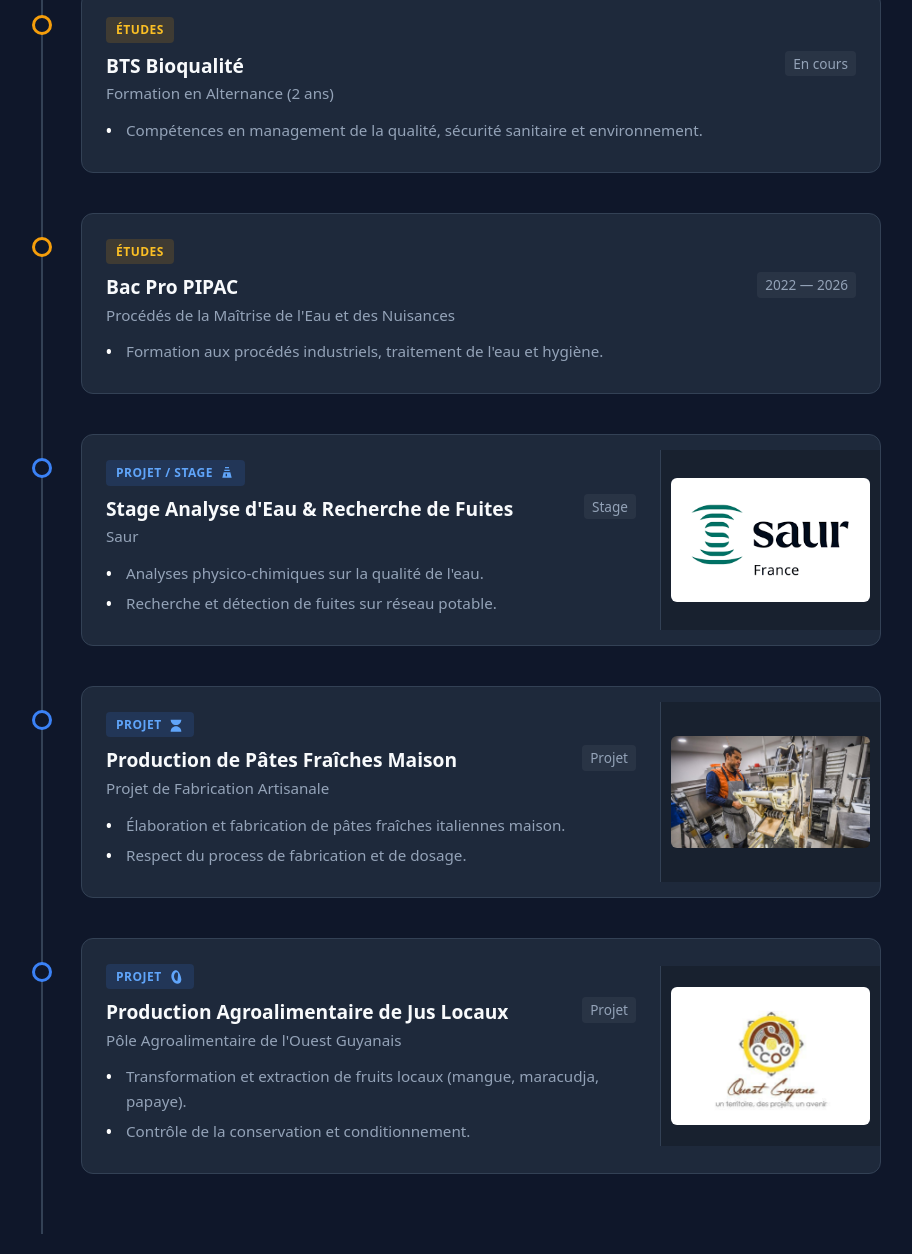
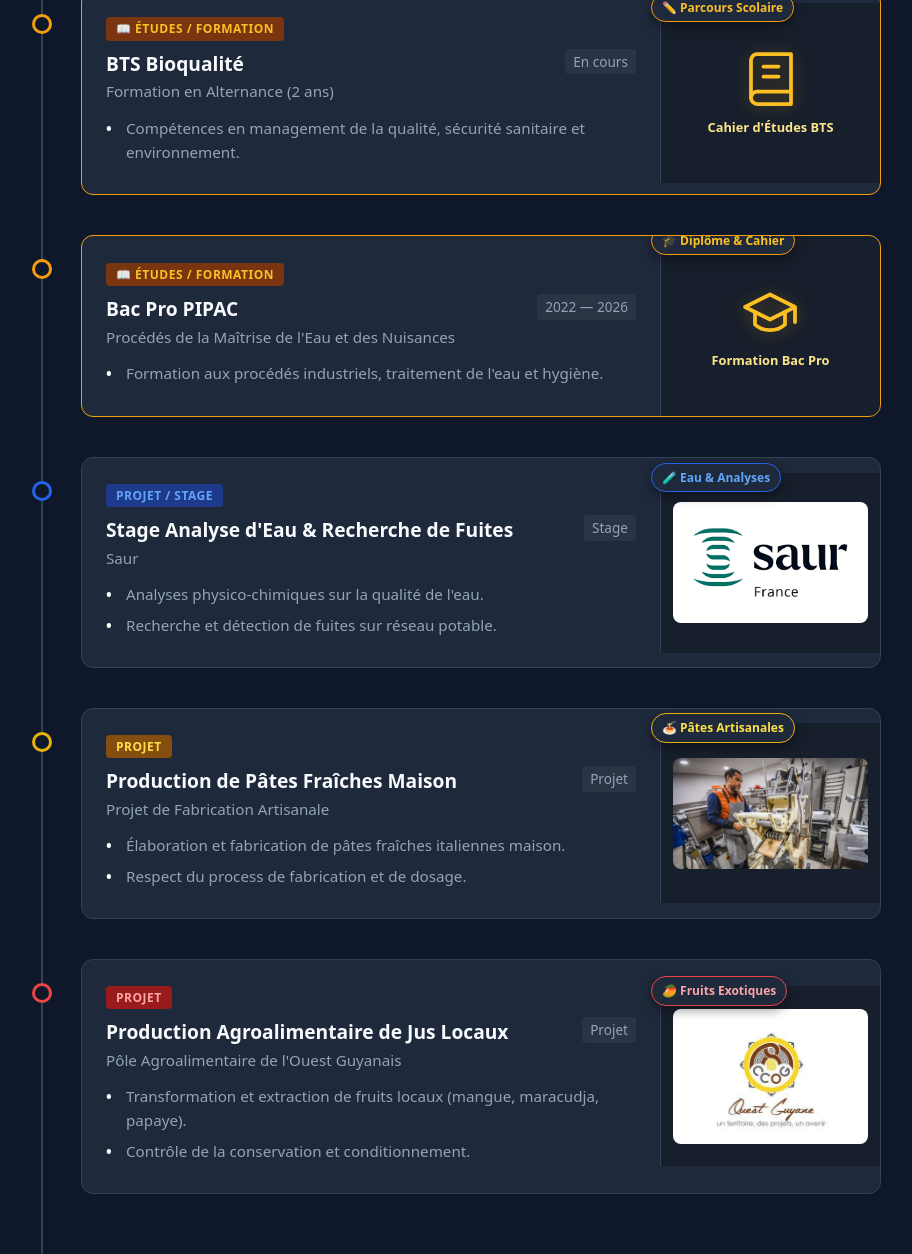
Before and after one commit to Lombard-Martin/portfolio, a plain HTML site: page index.html in a window 1280 px wide. Shown: the part 946-2200 px from the top of the page, without its empty margins (189-1101 px from the left). Drawn offline with Linux system fonts and the light colour scheme.

Commit message:
Update index.html

```diff
--- a/index.html
+++ b/index.html
@@ -13,10 +13,22 @@
             --border: #334155;
             --font-family: system-ui, -apple-system, BlinkMacSystemFont, 'Segoe UI', Roboto, sans-serif;
 
-            /* Codes Couleurs */
+            /* Codes Couleurs Globaux */
             --color-projet: #3b82f6;       /* Bleu */
             --color-norme: #10b981;        /* Émeraude */
             --color-etudes: #f59e0b;       /* Ambre/Orange */
+
+            /* Couleurs Spécifiques par Carte */
+            --card-huile-border: #15803d;  /* Vert foncé */
+            --card-huile-badge: #14532d;
+            --card-saur-border: #2563eb;   /* Bleu Eau */
+            --card-saur-badge: #1e3a8a;
+            --card-pates-border: #eab308;  /* Jaune */
+            --card-pates-badge: #854d0e;
+            --card-guyane-border: #ef4444; /* Rouge */
+            --card-guyane-badge: #991b1b;
+            --card-etudes-border: #f59e0b; /* Orange/Ambre */
+            --card-etudes-badge: #78350f;
         }
 
         * {
@@ -227,7 +239,7 @@
             z-index: 2;
         }
 
-        /* Carte de contenu avec disposition horizontale */
+        /* Carte de contenu */
         .card {
             background-color: var(--card-bg);
             border: 1px solid var(--border);
@@ -248,8 +260,9 @@
             flex: 1;
         }
 
-        /* Zone d'image à droite */
+        /* Zone d'image/illustration à droite */
         .card-image-wrapper {
+            position: relative;
             width: 220px;
             min-width: 220px;
             height: 100%;
@@ -257,26 +270,65 @@
             display: flex;
             align-items: center;
             justify-content: center;
-            background-color: rgba(0, 0, 0, 0.2);
+            background-color: rgba(0, 0, 0, 0.25);
             border-left: 1px solid var(--border);
-            padding: 10px;
+            padding: 12px;
         }
 
         .card-image {
             max-width: 100%;
-            max-height: 160px;
+            max-height: 150px;
             width: auto;
             height: auto;
             object-fit: contain;
-            border-radius: 6px;
+            border-radius: 8px;
         }
 
-        /* Formes / Icônes à côté des badges */
+        /* Zone d'illustration pour les études */
+        .card-school-illustration {
+            display: flex;
+            flex-direction: column;
+            align-items: center;
+            justify-content: center;
+            gap: 8px;
+            color: #fbbf24;
+            text-align: center;
+            padding: 10px;
+        }
+
+        .card-school-illustration svg {
+            filter: drop-shadow(0 2px 8px rgba(245, 158, 11, 0.3));
+        }
+
+        .card-school-illustration span {
+            font-size: 0.8rem;
+            font-weight: 600;
+            color: #fde68a;
+        }
+
+        /* Badges / Décorations autour de l'image */
+        .img-decoration {
+            position: absolute;
+            top: -10px;
+            left: -10px;
+            background-color: var(--card-bg);
+            border: 1px solid var(--border);
+            border-radius: 20px;
+            padding: 4px 10px;
+            font-size: 0.75rem;
+            display: flex;
+            align-items: center;
+            gap: 4px;
+            box-shadow: 0 4px 12px rgba(0,0,0,0.4);
+            z-index: 5;
+            font-weight: 600;
+        }
+
         .card-tag {
             display: inline-flex;
             align-items: center;
             gap: 6px;
-            padding: 3px 10px;
+            padding: 2px 10px;
             border-radius: 4px;
             font-size: 0.75rem;
             font-weight: 700;
@@ -285,23 +337,37 @@
             margin-bottom: 8px;
         }
 
-        .icon-shape {
-            display: inline-block;
-            vertical-align: middle;
-        }
+        /* --- COULEURS SPÉCIFIQUES --- */
 
-        /* Code Couleur par catégorie */
-        .type-projet .timeline-dot { border-color: var(--color-projet); }
-        .type-projet .card-tag { background: rgba(59, 130, 246, 0.15); color: #60a5fa; }
-        .type-projet:hover .card { border-color: var(--color-projet); }
+        /* 1. Huile Cauvin (Vert foncé) */
+        .card-huile { border-color: var(--card-huile-border); }
+        .card-huile .timeline-dot { border-color: var(--card-huile-border); }
+        .card-huile .card-tag { background-color: var(--card-huile-badge); color: #4ade80; }
+        .card-huile .img-decoration { border-color: var(--card-huile-border); color: #4ade80; }
 
-        .type-norme .timeline-dot { border-color: var(--color-norme); }
-        .type-norme .card-tag { background: rgba(16, 185, 129, 0.15); color: #34d399; }
-        .type-norme:hover .card { border-color: var(--color-norme); }
+        /* 2. Saur (Bleu Eau) */
+        .card-saur { border-color: var(--card-saur-border); }
+        .card-saur .timeline-dot { border-color: var(--card-saur-border); }
+        .card-saur .card-tag { background-color: var(--card-saur-badge); color: #60a5fa; }
+        .card-saur .img-decoration { border-color: var(--card-saur-border); color: #60a5fa; }
 
-        .type-etudes .timeline-dot { border-color: var(--color-etudes); }
-        .type-etudes .card-tag { background: rgba(245, 158, 11, 0.15); color: #fbbf24; }
-        .type-etudes:hover .card { border-color: var(--color-etudes); }
+        /* 3. Pâtes Fraîches (Jaune) */
+        .card-pates { border-color: var(--card-pates-border); }
+        .card-pates .timeline-dot { border-color: var(--card-pates-border); }
+        .card-pates .card-tag { background-color: var(--card-pates-badge); color: #fde047; }
+        .card-pates .img-decoration { border-color: var(--card-pates-border); color: #fde047; }
+
+        /* 4. Jus Locaux Guyane (Rouge) */
+        .card-guyane { border-color: var(--card-guyane-border); }
+        .card-guyane .timeline-dot { border-color: var(--card-guyane-border); }
+        .card-guyane .card-tag { background-color: var(--card-guyane-badge); color: #fca5a5; }
+        .card-guyane .img-decoration { border-color: var(--card-guyane-border); color: #fca5a5; }
+
+        /* Cartes Études / Formation (Ambre) */
+        .type-etudes .card { border-color: var(--card-etudes-border); }
+        .type-etudes .timeline-dot { border-color: var(--card-etudes-border); }
+        .type-etudes .card-tag { background-color: var(--card-etudes-badge); color: #fbbf24; }
+        .type-etudes .img-decoration { border-color: var(--card-etudes-border); color: #fbbf24; }
 
         .card-header {
             display: flex;
@@ -415,6 +481,10 @@
                 border-left: none;
                 border-bottom: 1px solid var(--border);
             }
+            .img-decoration {
+                top: 10px;
+                left: 10px;
+            }
             h1 { font-size: 2rem; }
             .timeline-line { left: 15px; }
             .timeline-dot { left: 6px; }
@@ -482,17 +552,12 @@
             <div class="timeline-section">
                 <div class="timeline-line"></div>
 
-                <!-- 1. Huile Cauvin (avec Olives SVG) -->
-                <div class="timeline-item type-norme" data-category="norme">
+                <!-- 1. Huile Cauvin (VERT FONCÉ) -->
+                <div class="timeline-item type-norme card-huile" data-category="norme">
                     <div class="timeline-dot"></div>
                     <div class="card">
                         <div class="card-content">
-                            <span class="card-tag">
-                                Normes & Qualité
-                                <svg class="icon-shape" width="16" height="16" viewBox="0 0 24 24" fill="currentColor">
-                                    <path d="M12,3 C7.5,3 4,7 4,12 C4,16.5 7.5,21 12,21 C16.5,21 20,16.5 20,12 C20,7 16.5,3 12,3 Z M12,18 C9,18 7,15.5 7,12 C7,8.5 9,6 12,6 C15,6 17,8.5 17,12 C17,15.5 15,18 12,18 Z M14,2 C14,2 16,0 18,2 C20,4 18,6 18,6 L14,2 Z"/>
-                                </svg>
-                            </span>
+                            <span class="card-tag">Normes & Qualité</span>
                             <div class="card-header">
                                 <div>
                                     <div class="card-title">Technicien Qualité (Alternance)</div>
@@ -509,17 +574,20 @@
                             </div>
                         </div>
                         <div class="card-image-wrapper">
+                            <div class="img-decoration">🫒 Olives & Qualité</div>
                             <img src="img/image portfoliot huile cauvin.jpg" alt="Huile Cauvin" class="card-image" onerror="this.parentElement.style.display='none'">
                         </div>
                     </div>
                 </div>
 
-                <!-- 2. BTS Bioqualité -->
+                <!-- 2. BTS Bioqualité (ÉTUDES) -->
                 <div class="timeline-item type-etudes" data-category="etudes">
                     <div class="timeline-dot"></div>
                     <div class="card">
                         <div class="card-content">
-                            <span class="card-tag">Études</span>
+                            <span class="card-tag">
+                                📖 Études / Formation
+                            </span>
                             <div class="card-header">
                                 <div>
                                     <div class="card-title">BTS Bioqualité</div>
@@ -533,15 +601,29 @@
                                 </ul>
                             </div>
                         </div>
+                        <div class="card-image-wrapper">
+                            <div class="img-decoration">✏️ Parcours Scolaire</div>
+                            <div class="card-school-illustration">
+                                <svg width="60" height="60" viewBox="0 0 24 24" fill="none" stroke="currentColor" stroke-width="1.5" stroke-linecap="round" stroke-linejoin="round">
+                                    <path d="M4 19.5A2.5 2.5 0 0 1 6.5 17H20"/>
+                                    <path d="M6.5 2H20v20H6.5A2.5 2.5 0 0 1 4 19.5v-15A2.5 2.5 0 0 1 6.5 2z"/>
+                                    <line x1="9" y1="7" x2="15" y2="7"/>
+                                    <line x1="9" y1="11" x2="15" y2="11"/>
+                                </svg>
+                                <span>Cahier d'Études BTS</span>
+                            </div>
+                        </div>
                     </div>
                 </div>
 
-                <!-- 3. Bac Pro PIPAC -->
+                <!-- 3. Bac Pro PIPAC (ÉTUDES) -->
                 <div class="timeline-item type-etudes" data-category="etudes">
                     <div class="timeline-dot"></div>
                     <div class="card">
                         <div class="card-content">
-                            <span class="card-tag">Études</span>
+                            <span class="card-tag">
+                                📖 Études / Formation
+                            </span>
                             <div class="card-header">
                                 <div>
                                     <div class="card-title">Bac Pro PIPAC</div>
@@ -555,20 +637,25 @@
                                 </ul>
                             </div>
                         </div>
+                        <div class="card-image-wrapper">
+                            <div class="img-decoration">🎓 Diplôme & Cahier</div>
+                            <div class="card-school-illustration">
+                                <svg width="60" height="60" viewBox="0 0 24 24" fill="none" stroke="currentColor" stroke-width="1.5" stroke-linecap="round" stroke-linejoin="round">
+                                    <path d="M22 10v6M2 10l10-5 10 5-10 5z"/>
+                                    <path d="M6 12v5c3 3 9 3 12 0v-5"/>
+                                </svg>
+                                <span>Formation Bac Pro</span>
+                            </div>
+                        </div>
                     </div>
                 </div>
 
-                <!-- 4. Stage Saur (avec Flacon / Échantillon SVG) -->
-                <div class="timeline-item type-projet" data-category="projet">
+                <!-- 4. Stage Saur (BLEU) -->
+                <div class="timeline-item type-projet card-saur" data-category="projet">
                     <div class="timeline-dot"></div>
                     <div class="card">
                         <div class="card-content">
-                            <span class="card-tag">
-                                Projet / Stage
-                                <svg class="icon-shape" width="16" height="16" viewBox="0 0 24 24" fill="currentColor">
-                                    <path d="M9 3v2h6V3H9zm-1 4h8v2H8V7zm-1 4h10l2 8H5l2-8zm3 2v4h2v-4h-2z"/>
-                                </svg>
-                            </span>
+                            <span class="card-tag">Projet / Stage</span>
                             <div class="card-header">
                                 <div>
                                     <div class="card-title">Stage Analyse d'Eau & Recherche de Fuites</div>
@@ -584,22 +671,18 @@
                             </div>
                         </div>
                         <div class="card-image-wrapper">
+                            <div class="img-decoration">🧪 Eau & Analyses</div>
                             <img src="img/images saur.png" alt="Analyse d'eau Saur" class="card-image" onerror="this.parentElement.style.display='none'">
                         </div>
                     </div>
                 </div>
 
-                <!-- 5. Pâtes Fraîches (avec Pâtes SVG) -->
-                <div class="timeline-item type-projet" data-category="projet">
+                <!-- 5. Pâtes Fraîches (JAUNE) -->
+                <div class="timeline-item type-projet card-pates" data-category="projet">
                     <div class="timeline-dot"></div>
                     <div class="card">
                         <div class="card-content">
-                            <span class="card-tag">
-                                Projet
-                                <svg class="icon-shape" width="16" height="16" viewBox="0 0 24 24" fill="currentColor">
-                                    <path d="M4 4c0 4.42 3.58 8 8 8s8-3.58 8-8H4zm8 10c-4.42 0-8 3.58-8 8h16c0-4.42-3.58-8-8-8z"/>
-                                </svg>
-                            </span>
+                            <span class="card-tag">Projet</span>
                             <div class="card-header">
                                 <div>
                                     <div class="card-title">Production de Pâtes Fraîches Maison</div>
@@ -615,22 +698,18 @@
                             </div>
                         </div>
                         <div class="card-image-wrapper">
+                            <div class="img-decoration">🍝 Pâtes Artisanales</div>
                             <img src="img/image portfoliot pates fraiches.jpg" alt="Pâtes fraîches" class="card-image" onerror="this.parentElement.style.display='none'">
                         </div>
                     </div>
                 </div>
 
-                <!-- 6. Jus Exotiques Guyane (avec Mangue SVG) -->
-                <div class="timeline-item type-projet" data-category="projet">
+                <!-- 6. Jus Exotiques Guyane (ROUGE) -->
+                <div class="timeline-item type-projet card-guyane" data-category="projet">
                     <div class="timeline-dot"></div>
                     <div class="card">
                         <div class="card-content">
-                            <span class="card-tag">
-                                Projet
-                                <svg class="icon-shape" width="16" height="16" viewBox="0 0 24 24" fill="currentColor">
-                                    <path d="M12 2C8 2 5 6 5 11c0 5 4 11 9 11 3.5 0 6-2.5 6-6 0-5-4-14-8-14zm2 16c-3 0-5-4-5-7 0-3 2-6 4-6s2 2 2 4c0 3-1 9-1 9z"/>
-                                </svg>
-                            </span>
+                            <span class="card-tag">Projet</span>
                             <div class="card-header">
                                 <div>
                                     <div class="card-title">Production Agroalimentaire de Jus Locaux</div>
@@ -646,6 +725,7 @@
                             </div>
                         </div>
                         <div class="card-image-wrapper">
+                            <div class="img-decoration">🥭 Fruits Exotiques</div>
                             <img src="img/images portfoliot guyane.jfif" alt="Jus exotiques Guyane" class="card-image" onerror="this.parentElement.style.display='none'">
                         </div>
                     </div>
```
